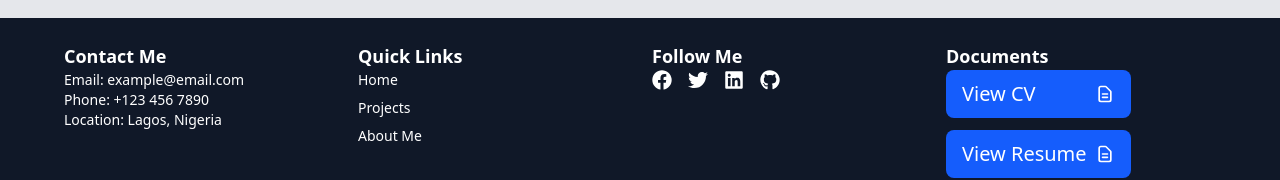
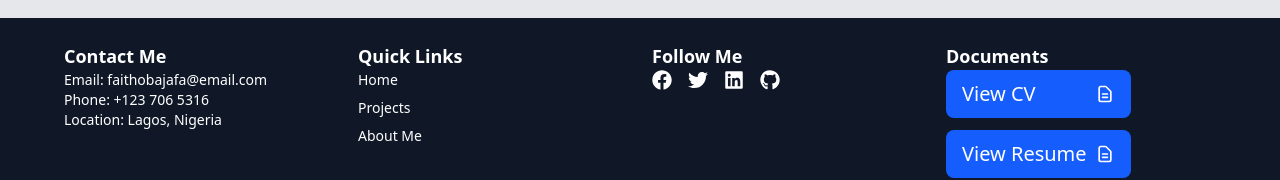
Before and after one commit to Oluwasegun122/blessediog, a Next.js app: page / in a window 1280 px wide. Shown: the part 3225-3405 px from the top of the page. Built offline with nearby package versions, Linux system fonts and the light colour scheme.

Commit message:
first commit

```diff
--- a/app/components/Footer.tsx
+++ b/app/components/Footer.tsx
@@ -9,8 +9,8 @@ const Footer = () => {
         {/* Contact Section */}
         <div>
           <h2 className="text-lg font-bold">Contact Me</h2>
-          <p className="text-sm">Email: example@email.com</p>
-          <p className="text-sm">Phone: +123 456 7890</p>
+          <p className="text-sm">Email: faithobajafa@email.com</p>
+          <p className="text-sm">Phone: +123 706 5316</p>
           <p className="text-sm">Location: Lagos, Nigeria</p>
         </div>
 
```
